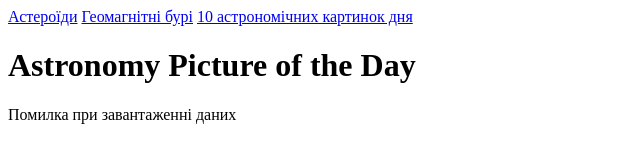
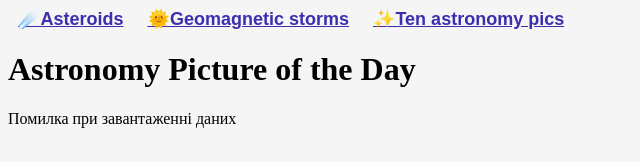
Before and after one commit to Andry-Ks/NASA-API, a website: page public/index.html in a window 1280 px wide. Shown: the whole page, without its empty margins (0-640 px from the left). Drawn offline with Linux system fonts and the light colour scheme; no server answers.

Commit message:
added style

```diff
--- a/public/index.html
+++ b/public/index.html
@@ -6,9 +6,9 @@
     <title>Astronomy Picture of the Day</title>
 </head>
 <body>
-    <a href="asteroids.html">Астероїди</a>
-    <a href="gst.html">Геомагнітні бурі</a>
-    <a href="apod10.html">10 астрономічних картинок дня</a>
+    <a href="asteroids.html">☄️Asteroids</a>
+    <a href="gst.html">🌞Geomagnetic storms</a>
+    <a href="apod10.html">✨Ten astronomy pics</a>
     <h1>Astronomy Picture of the Day</h1>
     <div id="content">
         <p>Завантаження...</p>
@@ -33,9 +33,25 @@
                 document.getElementById('content').innerHTML = 'Помилка при завантаженні даних';
             }
         }
-
-
         fetchApod();
     </script>
+
+        <style>
+            a {
+                margin: 10px;
+                font-family: Arial, Helvetica, sans-serif;
+                font-size: 18px;
+                color: rgb(61, 46, 173);
+                font-weight: bold;
+            }
+
+            a:hover {
+                color: rgb(197, 57, 136);
+            }
+
+            body {
+                background-color: rgb(246, 245, 245);
+            }
+        </style>
 </body>
 </html>
```
